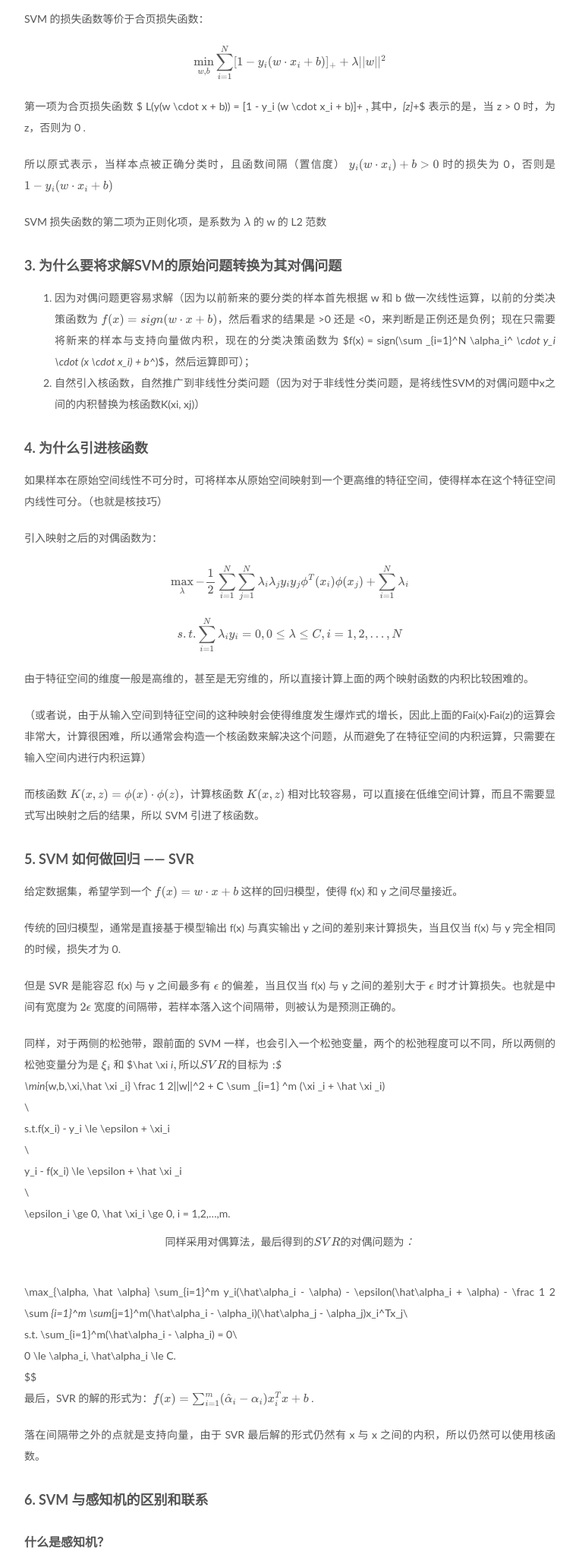
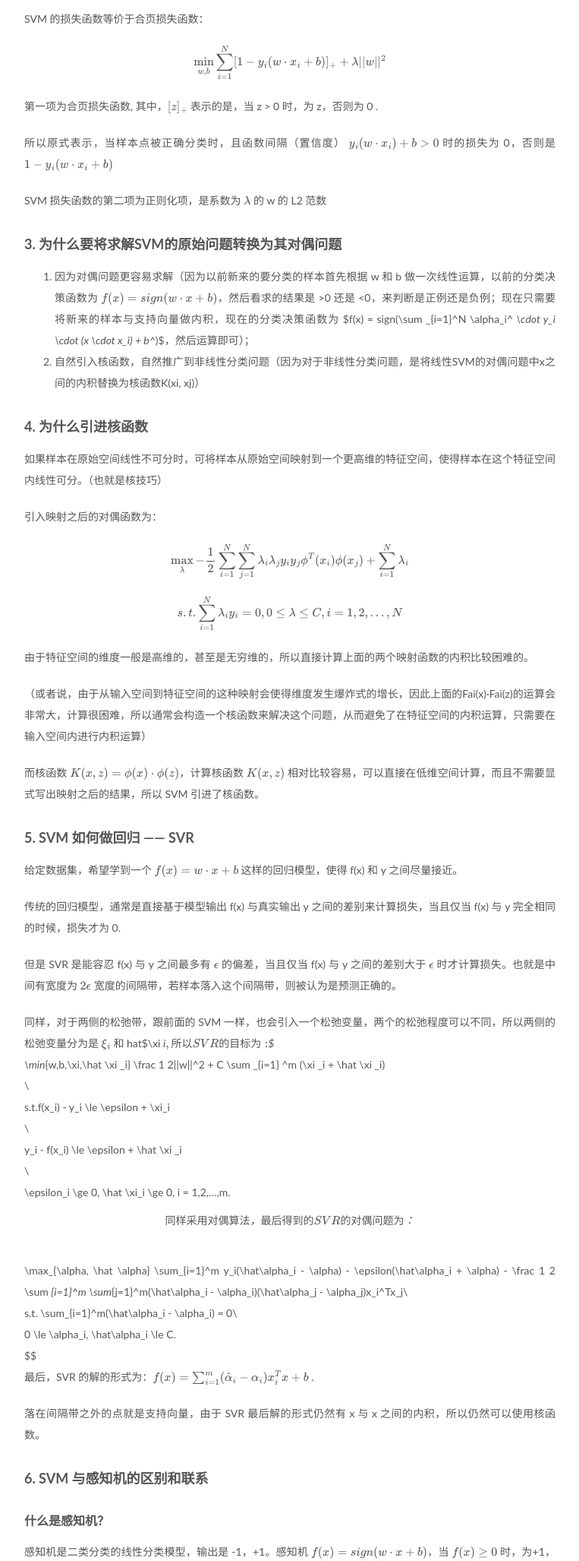
Before and after one commit to liuyinglxl/liuyinglxl.github.io, a plain HTML site: page 2018/06/18/SVM面试问题汇总/index.html in a window 1280 px wide. Shown: the part 2300-4354 px from the top of the page at 76% size, without its empty margins (98-861 px from the left). Drawn offline with nearby package versions, Linux system fonts and the light colour scheme; some packages are replaced by stand-ins of ours; a script that the page names is missing.

Commit message:
Site updated: 2018-10-11 16:43:50

```diff
--- a/2018/06/18/SVM面试问题汇总/index.html
+++ b/2018/06/18/SVM面试问题汇总/index.html
@@ -89,7 +89,7 @@
 <meta property="og:site_name" content="liuyinglxl">
 <meta property="og:description" content="口述 SVMSVM 叫做支持向量机，它是一种二分类模型。它的基本模型是定义在特征空间的间隔最大的线性分类器。 根据训练数据的不同，SVM 主要分为三种情况： 第一种情况就是，当训练数据线性可分的时候，我们是通过硬间隔最大化，来学习一个线性分类器，也就是线性可分的支持向量机。硬间隔就是说，硬性要求所有的样本点都满足和分类平面间的距离必须大于某个值，也就是说都要满足函数间隔 &amp;gt;= 1 的约束条件">
 <meta property="og:locale" content="zh-Hans">
-<meta property="og:updated_time" content="2018-10-11T08:41:27.925Z">
+<meta property="og:updated_time" content="2018-10-11T08:43:43.751Z">
 <meta name="twitter:card" content="summary">
 <meta name="twitter:title" content="SVM支持向量机面试整理">
 <meta name="twitter:description" content="口述 SVMSVM 叫做支持向量机，它是一种二分类模型。它的基本模型是定义在特征空间的间隔最大的线性分类器。 根据训练数据的不同，SVM 主要分为三种情况： 第一种情况就是，当训练数据线性可分的时候，我们是通过硬间隔最大化，来学习一个线性分类器，也就是线性可分的支持向量机。硬间隔就是说，硬性要求所有的样本点都满足和分类平面间的距离必须大于某个值，也就是说都要满足函数间隔 &amp;gt;= 1 的约束条件">
@@ -373,7 +373,7 @@
 <h3 id="2-SVM-为什么要采用间隔最大化"><a href="#2-SVM-为什么要采用间隔最大化" class="headerlink" title="2. SVM 为什么要采用间隔最大化"></a>2. SVM 为什么要采用间隔最大化</h3><p>当训练数据线性可分时，存在无穷个分离超平面可以将两类数据正确分开，如果利用间隔最大化求得最优分离超平面，这时，解时唯一的，并且此时分离超平面所产生的分类结果是最鲁棒的，对未知实例的泛化能力最强。</p>
 <h3 id="3-SVM-的损失函数是什么？"><a href="#3-SVM-的损失函数是什么？" class="headerlink" title="3. SVM 的损失函数是什么？"></a>3. SVM 的损失函数是什么？</h3><p>SVM 的损失函数等价于合页损失函数：</p>
 <p>$$ \min_{w, b} \sum _{i=1} ^N [1 - y_i(w \cdot x_i + b)]_+ + \lambda ||w||^2$$ </p>
-<p>第一项为合页损失函数 $ L(y(w \cdot x + b)) = [1 - y_i (w \cdot x_i + b)]<em>+ $, 其中，$[z]</em>+$ 表示的是，当 z &gt; 0 时，为 z，否则为 0 . </p>
+<p>第一项为合页损失函数, 其中，$[z]_+$ 表示的是，当 z &gt; 0 时，为 z，否则为 0 . </p>
 <p>所以原式表示，当样本点被正确分类时，且函数间隔（置信度） $y_i(w \cdot x_i) + b &gt; 0$ 时的损失为 0，否则是 $1 - y_i(w \cdot x_i + b)$ </p>
 <p>SVM 损失函数的第二项为正则化项，是系数为 $\lambda$ 的 w 的 L2 范数</p>
 <h3 id="3-为什么要将求解SVM的原始问题转换为其对偶问题"><a href="#3-为什么要将求解SVM的原始问题转换为其对偶问题" class="headerlink" title="3. 为什么要将求解SVM的原始问题转换为其对偶问题"></a>3. 为什么要将求解SVM的原始问题转换为其对偶问题</h3><ol>
@@ -390,7 +390,7 @@
 <h3 id="5-SVM-如何做回归-——-SVR"><a href="#5-SVM-如何做回归-——-SVR" class="headerlink" title="5. SVM 如何做回归 —— SVR"></a>5. SVM 如何做回归 —— SVR</h3><p>给定数据集，希望学到一个 $f(x) = w \cdot x + b$ 这样的回归模型，使得 f(x) 和 y 之间尽量接近。</p>
 <p>传统的回归模型，通常是直接基于模型输出 f(x) 与真实输出 y 之间的差别来计算损失，当且仅当 f(x) 与 y 完全相同的时候，损失才为 0. </p>
 <p>但是 SVR 是能容忍 f(x) 与 y 之间最多有 $\epsilon$ 的偏差，当且仅当 f(x) 与 y 之间的差别大于 $\epsilon$ 时才计算损失。也就是中间有宽度为 $2\epsilon$ 宽度的间隔带，若样本落入这个间隔带，则被认为是预测正确的。</p>
-<p>同样，对于两侧的松弛带，跟前面的 SVM 一样，也会引入一个松弛变量，两个的松弛程度可以不同，所以两侧的松弛变量分为是 $\xi _i$ 和 $\hat \xi <em>i$ , 所以 SVR 的目标为:<br>$$<br>\min</em>{w,b,\xi,\hat \xi _i} \frac 1 2||w||^2 + C \sum _{i=1} ^m (\xi _i + \hat \xi _i)<br>\<br>s.t.f(x_i) - y_i \le \epsilon + \xi_i<br>\<br>y_i - f(x_i) \le \epsilon + \hat \xi _i<br>\<br>\epsilon_i \ge 0, \hat \xi_i \ge 0, i = 1,2,…,m.<br>$$<br>同样采用对偶算法，最后得到的 SVR 的对偶问题为：<br>$$<br>\max_{\alpha, \hat \alpha} \sum_{i=1}^m y_i(\hat\alpha_i - \alpha) - \epsilon(\hat\alpha_i + \alpha) - \frac 1 2 \sum <em>{i=1}^m \sum</em>{j=1}^m(\hat\alpha_i - \alpha_i)(\hat\alpha_j - \alpha_j)x_i^Tx_j\<br>s.t. \sum_{i=1}^m(\hat\alpha_i - \alpha_i) = 0\<br>0 \le \alpha_i, \hat\alpha_i \le C.<br>$$<br>最后，SVR 的解的形式为：$f(x) = \sum _{i=1}^m(\hat\alpha_i - \alpha_i)x_i^Tx+b$ .</p>
+<p>同样，对于两侧的松弛带，跟前面的 SVM 一样，也会引入一个松弛变量，两个的松弛程度可以不同，所以两侧的松弛变量分为是 $\xi _i$ 和 hat$\xi <em>i$ , 所以 SVR 的目标为:<br>$$<br>\min</em>{w,b,\xi,\hat \xi _i} \frac 1 2||w||^2 + C \sum _{i=1} ^m (\xi _i + \hat \xi _i)<br>\<br>s.t.f(x_i) - y_i \le \epsilon + \xi_i<br>\<br>y_i - f(x_i) \le \epsilon + \hat \xi _i<br>\<br>\epsilon_i \ge 0, \hat \xi_i \ge 0, i = 1,2,…,m.<br>$$<br>同样采用对偶算法，最后得到的 SVR 的对偶问题为：<br>$$<br>\max_{\alpha, \hat \alpha} \sum_{i=1}^m y_i(\hat\alpha_i - \alpha) - \epsilon(\hat\alpha_i + \alpha) - \frac 1 2 \sum <em>{i=1}^m \sum</em>{j=1}^m(\hat\alpha_i - \alpha_i)(\hat\alpha_j - \alpha_j)x_i^Tx_j\<br>s.t. \sum_{i=1}^m(\hat\alpha_i - \alpha_i) = 0\<br>0 \le \alpha_i, \hat\alpha_i \le C.<br>$$<br>最后，SVR 的解的形式为：$f(x) = \sum _{i=1}^m(\hat\alpha_i - \alpha_i)x_i^Tx+b$ .</p>
 <p>落在间隔带之外的点就是支持向量，由于 SVR 最后解的形式仍然有 x 与 x 之间的内积，所以仍然可以使用核函数。</p>
 <h3 id="6-SVM-与感知机的区别和联系"><a href="#6-SVM-与感知机的区别和联系" class="headerlink" title="6. SVM 与感知机的区别和联系"></a>6. SVM 与感知机的区别和联系</h3><h4 id="什么是感知机？"><a href="#什么是感知机？" class="headerlink" title="什么是感知机？"></a>什么是感知机？</h4><p>感知机是二类分类的线性分类模型，输出是 -1，+1。感知机 $f(x) = sign(w \cdot x + b)$，当 $f(x) \ge 0$ 时，为+1，&lt;0 时为 -1. </p>
 <p>损失函数时：误分类点到超平面的总距离</p>
--- a/css/main.css
+++ b/css/main.css
@@ -1822,7 +1822,7 @@ pre .javascript .function {
   width: 4px;
   height: 4px;
   border-radius: 50%;
-  background: #66ecb6;
+  background: #9a9130;
 }
 .links-of-blogroll {
   font-size: 13px;
```
